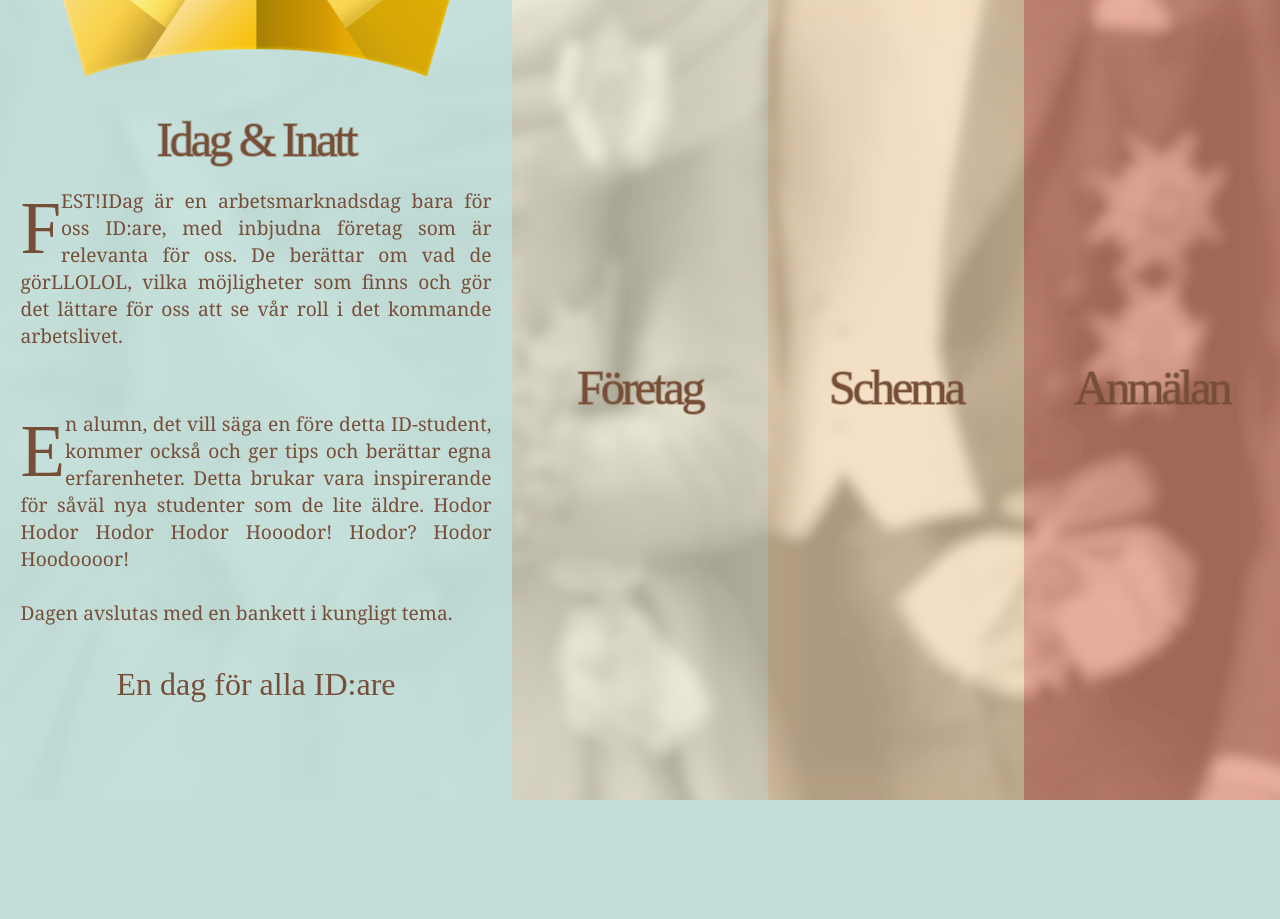
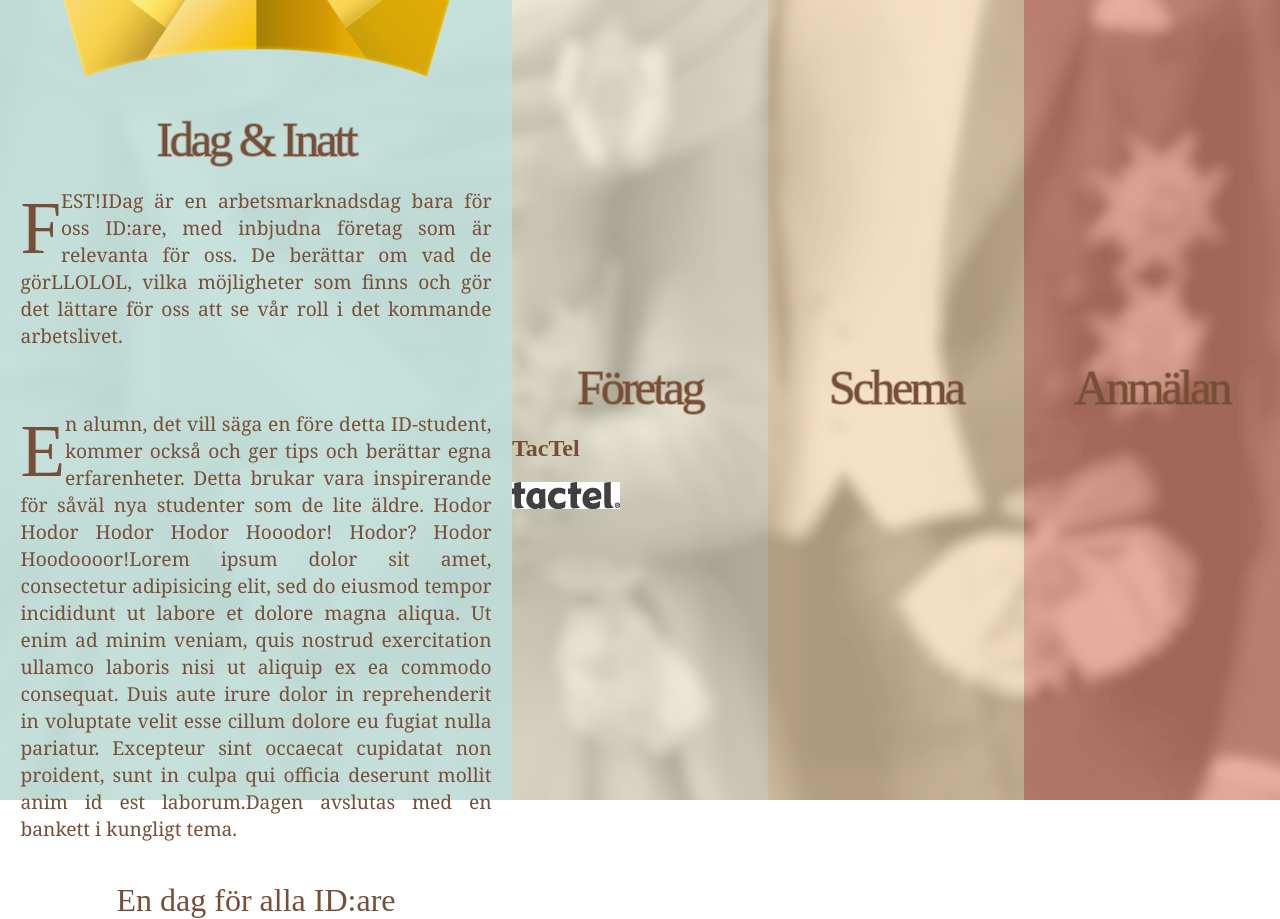
Before and after one commit to afberg/IdagInatt, a PHP site: page / in a window 1280 px wide. Before the commit the page ends 800 px from the top, so only its background shows below. Run offline with PHP 8.4, Linux system fonts and the light colour scheme; some web fonts are replaced.

Commit message:
heheheh
enheheheh

```diff
--- a/index.html
+++ b/index.html
@@ -34,8 +34,8 @@
 						</a>
 
 					<div id="no1Content" class="content">
-						<p>FEST!IDag är en arbetsmarknadsdag bara för oss ID:are, med inbjudna företag som är relevanta för oss. De berättar om vad de görLLOLOL, vilka möjligheter som finns och gör det lättare för oss att se vår roll i det kommande arbetslivet.</br></p>
-						<p>En alumn, det vill säga en före detta ID-student, kommer också och ger tips och berättar egna erfarenheter. Detta brukar vara inspirerande för såväl nya studenter som de lite äldre. Hodor Hodor Hodor Hodor Hooodor! Hodor? Hodor Hoodoooor!</br></br>Dagen avslutas med en bankett i kungligt tema.</p>
+						<p>FEST!IDag är en arbetsmarknadsdag bara för oss ID:are, med inbjudna företag som är relevanta för oss. De berättar om vad de görLLOLOL, vilka möjligheter som finns och gör det lättare för oss att se vår roll i det kommande arbetslivet.</p>
+						<p>En alumn, det vill säga en före detta ID-student, kommer också och ger tips och berättar egna erfarenheter. Detta brukar vara inspirerande för såväl nya studenter som de lite äldre. Hodor Hodor Hodor Hodor Hooodor! Hodor? Hodor Hoodoooor!Lorem ipsum dolor sit amet, consectetur adipisicing elit, sed do eiusmod tempor incididunt ut labore et dolore magna aliqua. Ut enim ad minim veniam, quis nostrud exercitation ullamco laboris nisi ut aliquip ex ea commodo consequat. Duis aute irure dolor in reprehenderit in voluptate velit esse cillum dolore eu fugiat nulla pariatur. Excepteur sint occaecat cupidatat non proident, sunt in culpa qui officia deserunt mollit anim id est laborum.Dagen avslutas med en bankett i kungligt tema.</p>
 						<h3>En dag för alla ID:are</h3>
 					</div>
 				</div>
@@ -56,7 +56,8 @@
 					<p>Under dagen kommer ett antal företag att deltaga och bland annat föreläsa för oss. Än så länge är tactel det enda bekräftade företaget.</br></br>Här finns mer info om företagen</br></br></p>
 				</div>
 				<div id="company1" class="content">
-
+					<h2>TacTel</h2>
+					<a href="http://www.tactel.se/" ><img src="tactel.jpg"/></a>
 				</div>
 			</div>
 			</div>
--- a/style.css
+++ b/style.css
@@ -71,7 +71,7 @@ html, body {
 	background-image:url('kungenBackBW2.png');;
 	background-position: center;
 	width:100%;
-	overflow: scroll;
+
 	height:100%;
 
 }
@@ -151,7 +151,7 @@ p:first-letter{
 	font-weight: normal;
 	float:left;
 	padding:0px;
-	margin-bottom: -5px;
+	margin-bottom: -10px;
 
 }
 
@@ -361,13 +361,17 @@ table{
 }
 
 @media all and (orientation: portrait) {
-	body{
-		overflow: visible;
+	#wrapper{
+		overflow: scroll;
 	}
 	.divider{
 
 		width: 100% !important;
+		transition:all 0s;
 
+	}
+	.container{
+		transition:all 0s;
 	}
 	#wrapper{
 
```
Also changed, not shown: tactel.jpg (added).
